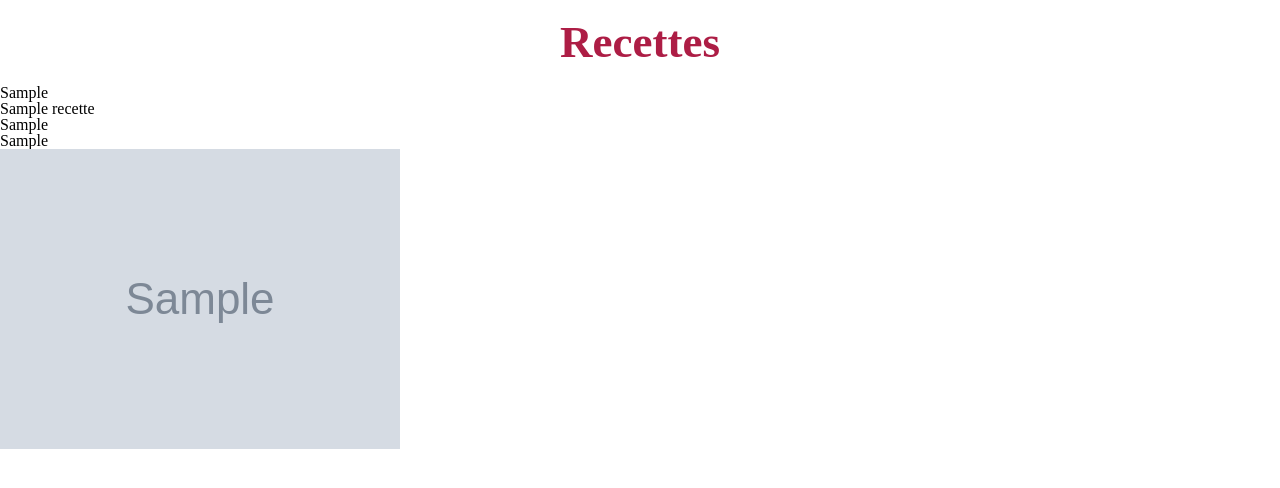
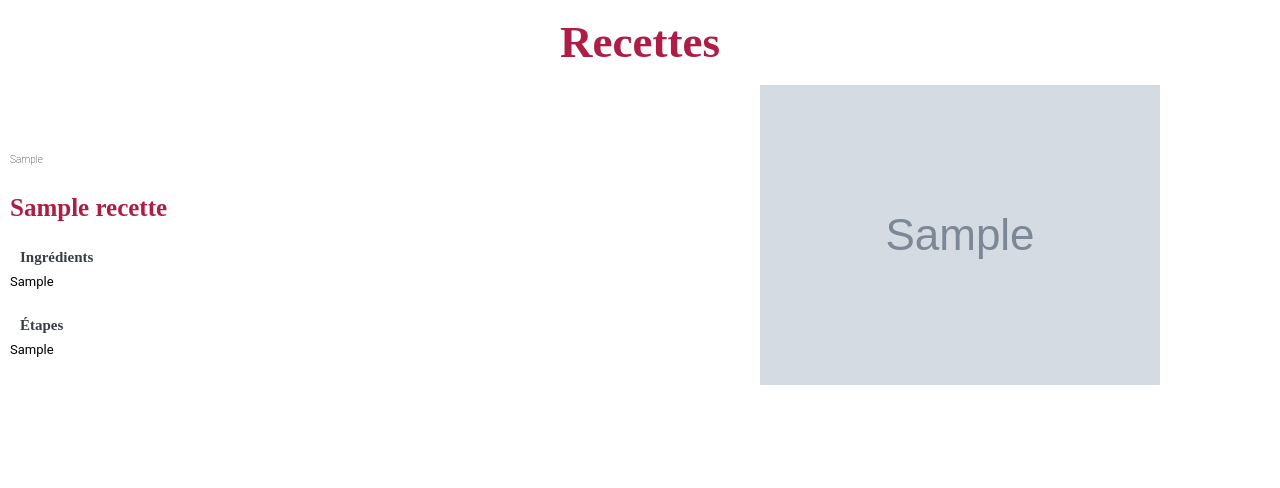
Before and after one commit to appoline33/boite_a_recettes, a PHP site: page /recettes.php in a window 1280 px wide. Shown: the part 55-543 px from the top of the page. Run offline with PHP 8.4, Linux system fonts and the light colour scheme; the visitor is signed in with stand-in values (Sample User, id 1); tables that the repository leaves empty or names only in its code hold one stand-in row (values such as "Sample post"); grey boxes marked "Sample" are stand-in pictures.

Commit message:
Mise en forme des recettes

```diff
--- a/dist/css/style.css
+++ b/dist/css/style.css
@@ -110,4 +110,52 @@ h1 {
   margin-right: 10px;
 }
 
+.recette {
+  display: flex;
+}
+
+.texte {
+  width: 50%;
+  margin-top: 50px;
+}
+
+.pseudo {
+  font-family: roboto;
+  font-size: 10px;
+  font-weight: 200;
+  margin: 20px 0 10px 10px;
+}
+
+.titre {
+  font-family: montserrat;
+  font-weight: 900;
+  font-size: 25px;
+  margin: 30px 0 10px 10px;
+  color: #ad1d45;
+}
+
+.ingredients, .etapes {
+  font-family: roboto;
+  font-size: 13px;
+  margin-left: 10px;
+}
+.ingredients h2, .etapes h2 {
+  font-family: montserrat;
+  font-weight: 700;
+  font-size: 15px;
+  margin: 30px 0 10px 10px;
+  color: #393e46;
+}
+
+.image {
+  width: 50%;
+  display: flex;
+  justify-content: center;
+  align-items: center;
+}
+.image img {
+  width: 400px;
+  height: auto;
+}
+
 /*# sourceMappingURL=style.css.map */
--- a/recettes.php
+++ b/recettes.php
@@ -29,17 +29,48 @@ $req->bindParam(":pseudo", $_SESSION["pseudo"]);
 $req->execute();
 // 4. Afficher la recette
     while($result = $req->fetch(PDO::FETCH_ASSOC)){ // FETCH sert à parcourir chaque ligne et chaque colonne de la base de données
+
 ?>
 
 <!-- Affichage des éléments de la recette -->
         <div class="recette">
-            <div class="pseudo"><?= $result["pseudo"] ?></div>
-            <div class="titre"><?= $result["titre"] ?></div>
-            <div class="ingredients"><?= $result["ingredients"] ?></div>
-            <div class="etapes"><?= $result["etapes"] ?></div>
-            <img src="<?= $result["image"] ?>" alt="US Cookies">
+            <!-- Partie textuelle de la recette -->
+            <div class="texte">
+                <div class="pseudo"><?= $result["pseudo"] ?></div>
+                <div class="titre"><?= $result["titre"] ?></div>
+                <div class="ingredients">
+                    <h2>Ingrédients</h2>
+                    <?= $result["ingredients"] = str_replace(",", "<br>", $result["ingredients"])?>
+                </div>
+                <div class="etapes">
+                    <h2>Étapes</h2>
+                    <?= $result["etapes"] = str_replace(".", "<br><br>", $result["etapes"])?>
+                </div>
+            </div>
+            <!-- Partie visuelle de la recette -->
+            <div class="image">
+                <img src="<?= $result["image"] ?>" alt="US Cookies">
+            </div>
         </div>
 
 <?php
     }
 ?>
+
+<!-- Remplacer les "," par des retours à la ligne dans la recette -->
+<?php
+// $remplace = str_replace(",", "</br>", "etapes");
+// $remplace = str_replace(",", "\n", "etapes");
+
+
+// $req2 = $db->prepare("UPDATE recettes SET etapes = REPLACE (etapes, ',', '</br>') WHERE etapes LIKE '%,%'");
+
+// $remplacant="TEST";
+// $remplacer=",";
+// $remplace=str_replace($remplacant,$remplacer,$remplace);
+
+// $result = preg_replace(",","  TEST  ", "etapes");
+// $result=preg_replace("/\r/","\n", $result);
+// echo preg_replace(","," TEST  ", $result);
+
+?>
--- a/src/style/mixins.scss
+++ b/src/style/mixins.scss
@@ -5,9 +5,17 @@
     @mixin h1{
         margin: 20px;
         text-align: center;
-        font-family: montserrat;
+        font-family: $font_titre;
         color: $red;
         font-size: 45px;
         font-weight: 900;
         margin-bottom: 20px;
     }
+
+    @mixin h2{
+        font-family: $font_titre;
+        font-weight: 700;
+        font-size: 15px;
+        margin: 30px 0 10px 10px;
+        color: $grey;
+    }
--- a/src/style/style.scss
+++ b/src/style/style.scss
@@ -115,3 +115,57 @@ h1{
     color: white;
     margin-right: 10px;
 }
+
+// Affichage des recettes
+.recette{
+    display: flex;
+}
+
+// Partie textuelle
+.texte{
+    width: 50%;
+    margin-top: 50px;
+}
+
+.pseudo{
+    font-family: $font_paragraphe;
+    font-size: 10px;
+    font-weight: 200;
+    margin: 20px 0 10px 10px;
+}
+
+.titre{
+    font-family: $font_titre;
+    font-weight: 900;
+    font-size: 25px;
+    margin: 30px 0 10px 10px;
+    color: $red;
+}
+
+.ingredients{
+    font-family: $font_paragraphe;
+    font-size: 13px;
+    margin-left: 10px;
+
+    h2{
+        @include h2();
+    }
+
+}
+
+.etapes{
+    @extend .ingredients;
+}
+
+// Partie visuelle
+.image{
+    width: 50%;
+    display: flex;
+    justify-content: center;
+    align-items: center;
+
+    img{
+        width: 400px;
+        height: auto;
+    }
+}
--- a/src/style/variables.scss
+++ b/src/style/variables.scss
@@ -1,3 +1,7 @@
 // Palette de couleurs
 $grey: #393e46;
 $red: #ad1d45;
+
+// Polices
+$font_paragraphe: roboto;
+$font_titre: montserrat;
```
Also changed, not shown: 1 other file.
